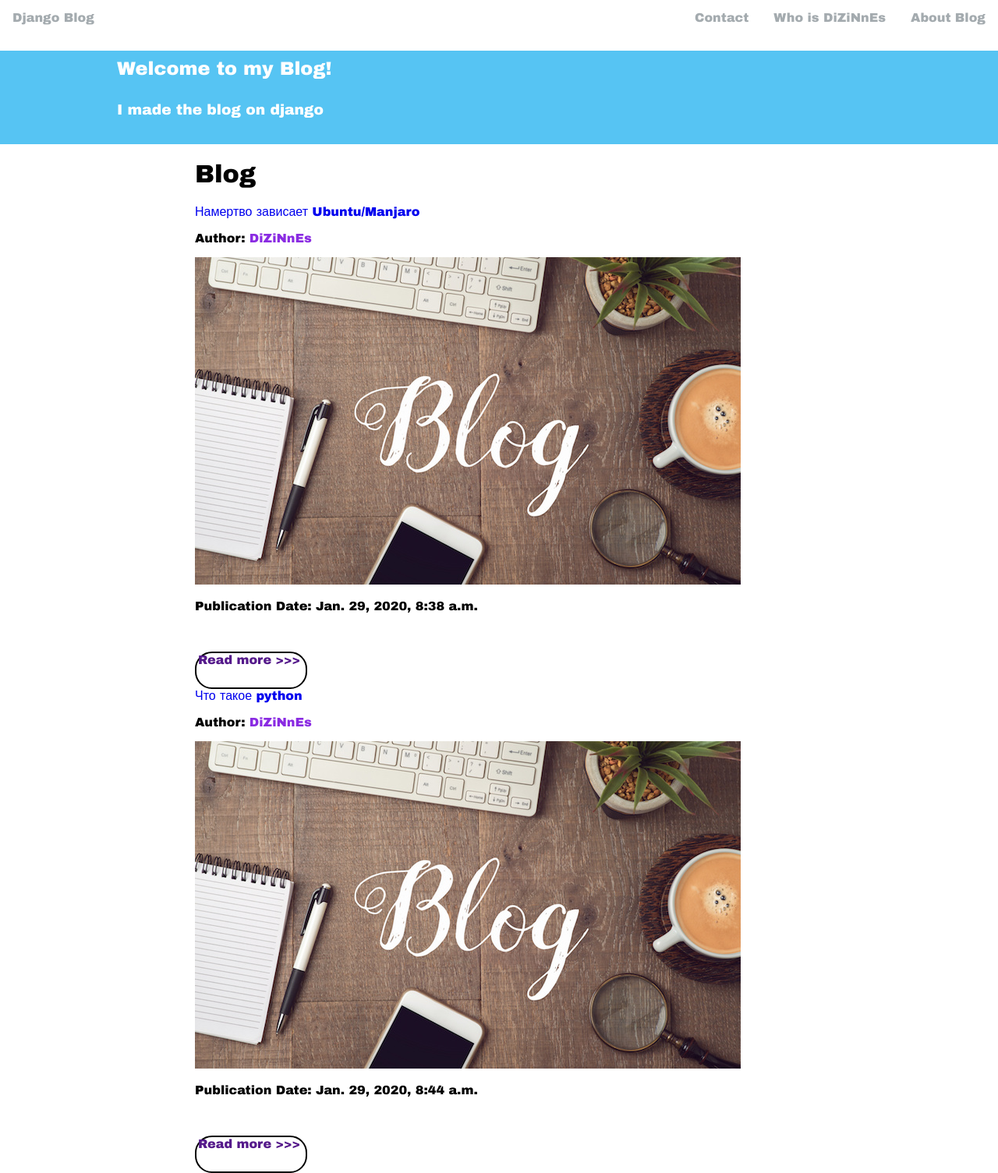
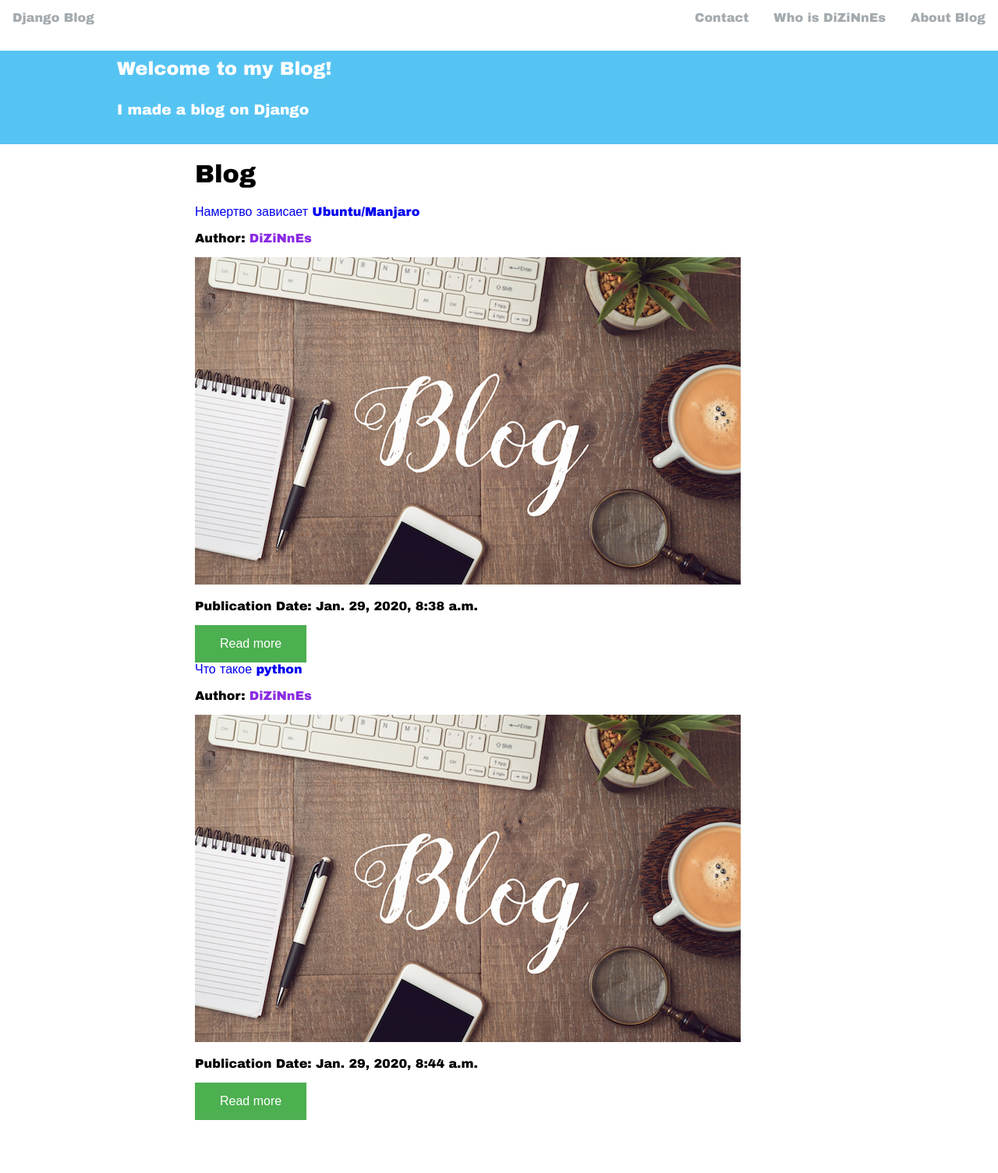
Before and after one commit to DiZiNnEs/My-First-Blog, a Django app: template blog/templates/index.html in a window 1280 px wide. Shown: the whole page at 78% size. After the commit the page ends 1437 px from the top, so only its background shows below. Run offline with Django 3.2, Linux system fonts and the light colour scheme; the template is opened without the code that fills it: values that come from a table or form of the project are taken from there, others are empty; data comes from the database, SQL or seed files in the repository.

Commit message:
minor change

```diff
--- a/MyBlog/urls.py
+++ b/MyBlog/urls.py
@@ -18,5 +18,5 @@ from django.urls import path, include
 
 urlpatterns = [
     path('admin/', admin.site.urls),
-    path('blog/', include('blog.urls')),
+    path('', include('blog.urls')),
 ]
--- a/blog/static/style.css
+++ b/blog/static/style.css
@@ -65,17 +65,14 @@ main {
     color: blueviolet;
 }
 
-main h1 {
 
+.read-button {
+    background-color: #4CAF50; /* Green */
+    border: none;
+    color: white;
+    padding: 15px 32px;
+    text-align: center;
+    text-decoration: none;
+    display: inline-block;
+    font-size: 16px;
 }
-
-.read-continue {
-    border: 2px solid #000000;
-    border-radius: 22px;
-    width: 140px;
-    height: 44px;
-}
-.read-continue-a {
-    text-decoration-line: none;
-    margin: 300px 2px;
-}
--- a/blog/templates/index.html
+++ b/blog/templates/index.html
@@ -23,26 +23,30 @@
         <header>
             <div class="big-blue-square">
                 <h2 class="welcome-myblog">Welcome to my Blog!</h2>
-                <h3 class="span2">I made the blog on django</h3>
+                <h3 class="span2">I made a blog on Django</h3>
             </div>
         </header>
 
             <main>
                 <div>
                     <h1>Blog</h1>
+                </div>
+
+                    <div>
                         {% for blog in blogs %}
                             <a class="title-name" href="#">{{ blog.title }}</a>
                             <p>Author: <span class="author-name">{{blog.author}}</span></p>
                             <p>
                                 <img src="{% static "background/blog-background.jpg" %}" alt="Blog">
                             </p>
-                        <p>Publication Date: {{ blog.pub_date }}</p> <br><br>
-                        <div class="read-continue">
-                            <a class="read-continue-a" href="">Read more >>></a>
-                        </div>
+                            <p>Publication Date: {{ blog.pub_date }}</p>
+
+                            <!--<div class="read-continue">
+                                 <a class="read-continue-a" href="">Read</a>
+                            </div> -->
+
+                            <a class="read-more" href=""><button class="read-button">Read more</button></a><br>
                         {% endfor %}
-
-
                     </div>
             </main>
 
```
Lines whose indentation alone changed are shown as unchanged.
